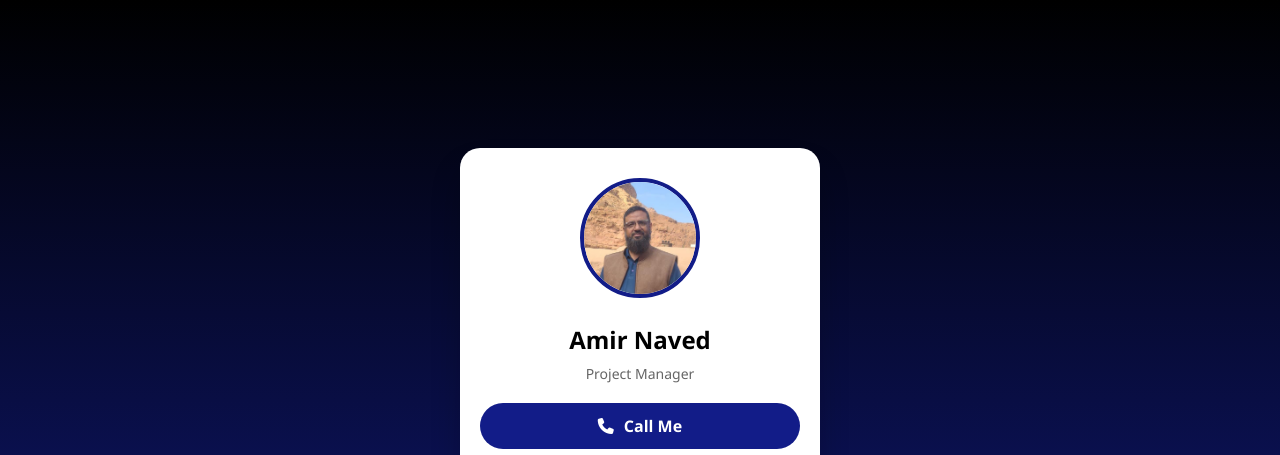
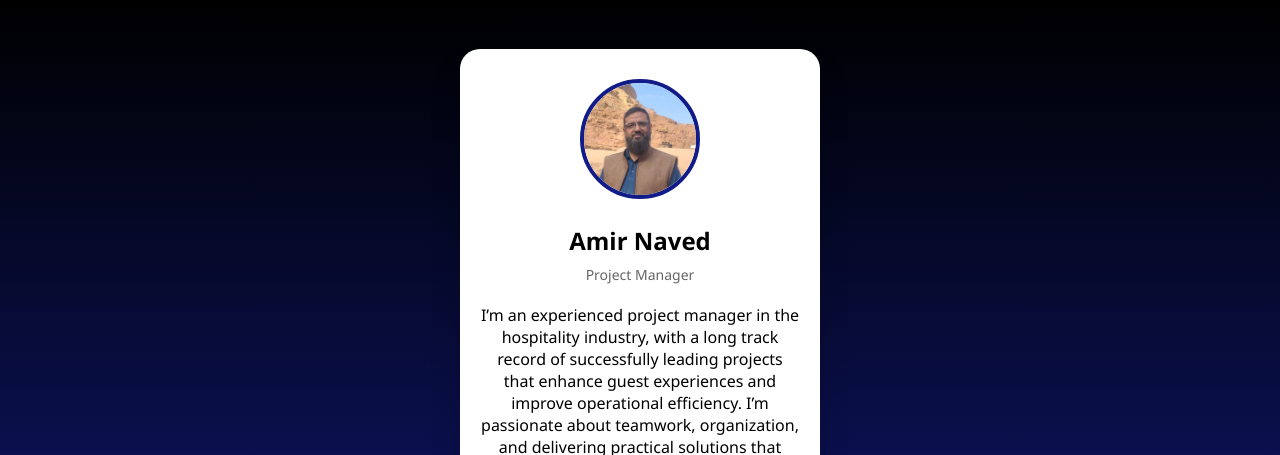
Before and after one commit to maryam-amir-2/digitalcard, a plain HTML site: page index.html in a window 1280 px wide. Shown: the top 455 px of the page. Drawn offline with Linux system fonts and the light colour scheme.

Commit message:
Update index.html

```diff
--- a/index.html
+++ b/index.html
@@ -13,6 +13,7 @@
       <img src="profile.jpeg" alt="Profile Photo" class="profile-img" />
       <h2>Amir Naved</h2>
       <p class="job-title">Project Manager</p>
+      <p class="about-me">I’m an experienced project manager in the hospitality industry, with a long track record of successfully leading projects that enhance guest experiences and improve operational efficiency. I’m passionate about teamwork, organization, and delivering practical solutions that make a real impact.</p><br>
 
       <div class="button-list">
         <a href="tel:+966548426181" class="btn"><i class="fas fa-phone"></i> Call Me</a>
```
